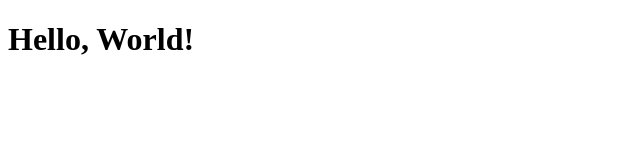
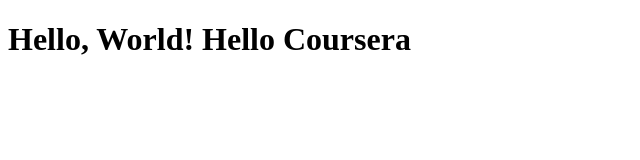
Before and after one commit to hermescolina/Cousera, a plain HTML site: page site/index.html in a window 1280 px wide. Shown: the whole page, without its empty margins (0-640 px from the left). Drawn offline with Linux system fonts and the light colour scheme.

Commit message:
2nd commit

```diff
--- a/site/index.html
+++ b/site/index.html
@@ -3,9 +3,9 @@
 <head>
     <meta charset="UTF-8">
     <meta name="viewport" content="width=device-width, initial-scale=1.0">
-    <title>Hello World</title>
+    <title>Hello World and cousera</title>
 </head>
 <body>
-    <h1>Hello, World!</h1>
+    <h1>Hello, World! Hello Coursera</h1>
 </body>
 </html>
```
